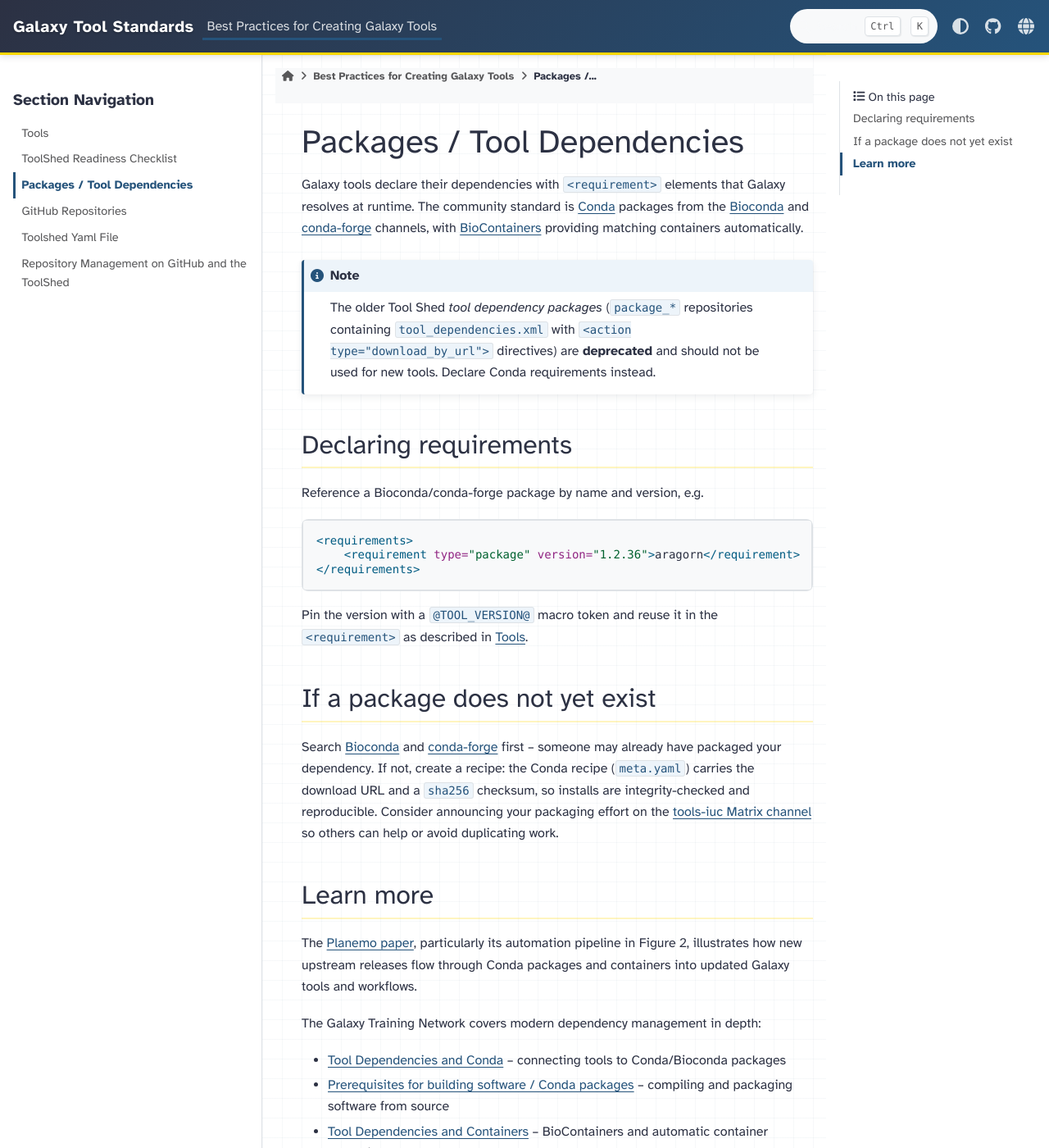
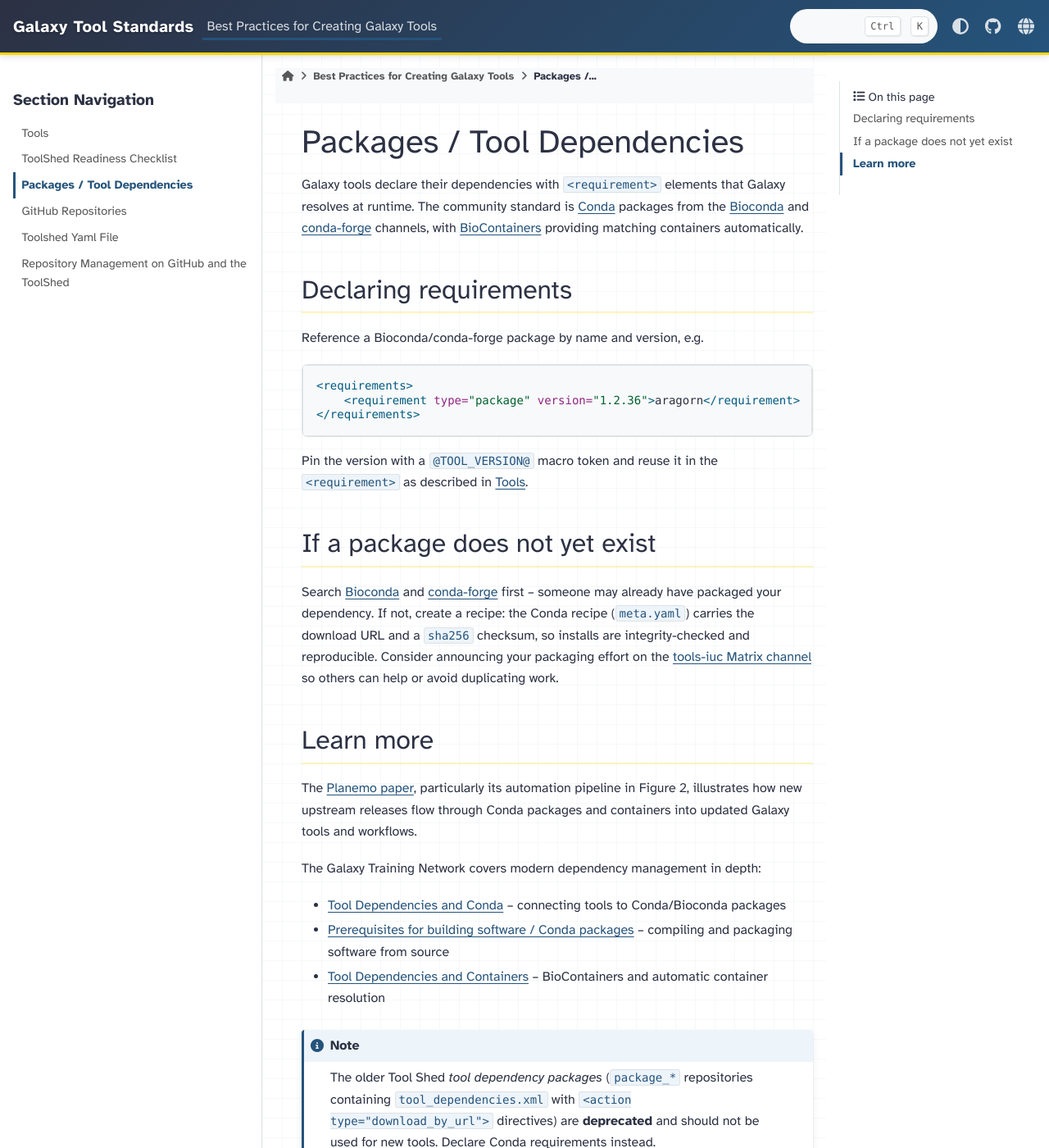
Before and after one commit to galaxy-iuc/standards, a Sphinx documentation site: the page built from docs/best_practices/package_xml.rst, in a window 1280 px wide and 1400 px high. Shown: the whole window at 82% size. Built offline with Sphinx 7.4.7 and the PyData theme 0.15.4, drawn with Linux system fonts in a browser that asks for light colours; part of the change alters nothing that is shown.

```diff
--- a/docs/best_practices/package_xml.rst
+++ b/docs/best_practices/package_xml.rst
@@ -7,13 +7,6 @@ Galaxy resolves at runtime. The community standard is `Conda
 <https://bioconda.github.io/>`__ and `conda-forge <https://conda-forge.org/>`__
 channels, with `BioContainers <https://biocontainers.pro/>`__ providing matching
 containers automatically.
-
-.. note::
-
-   The older Tool Shed *tool dependency packages* (``package_*`` repositories
-   containing ``tool_dependencies.xml`` with ``<action type="download_by_url">``
-   directives) are **deprecated** and should not be used for new tools. Declare
-   Conda requirements instead.
 
 Declaring requirements
 ----------------------
@@ -58,3 +51,10 @@ The Galaxy Training Network covers modern dependency management in depth:
 - `Tool Dependencies and Containers
   <https://training.galaxyproject.org/training-material/topics/dev/tutorials/containers/slides.html>`__
   -- BioContainers and automatic container resolution
+
+.. note::
+
+   The older Tool Shed *tool dependency packages* (``package_*`` repositories
+   containing ``tool_dependencies.xml`` with ``<action type="download_by_url">``
+   directives) are **deprecated** and should not be used for new tools. Declare
+   Conda requirements instead.
```
